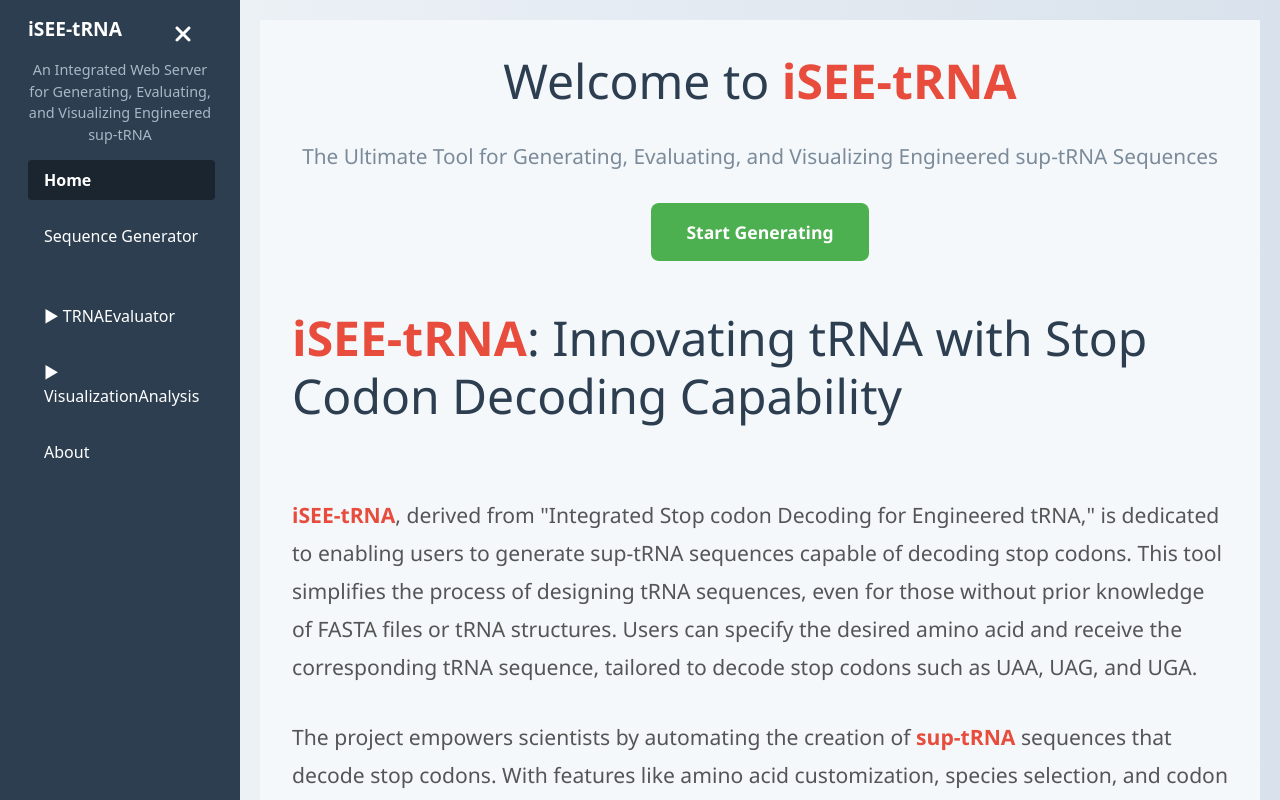
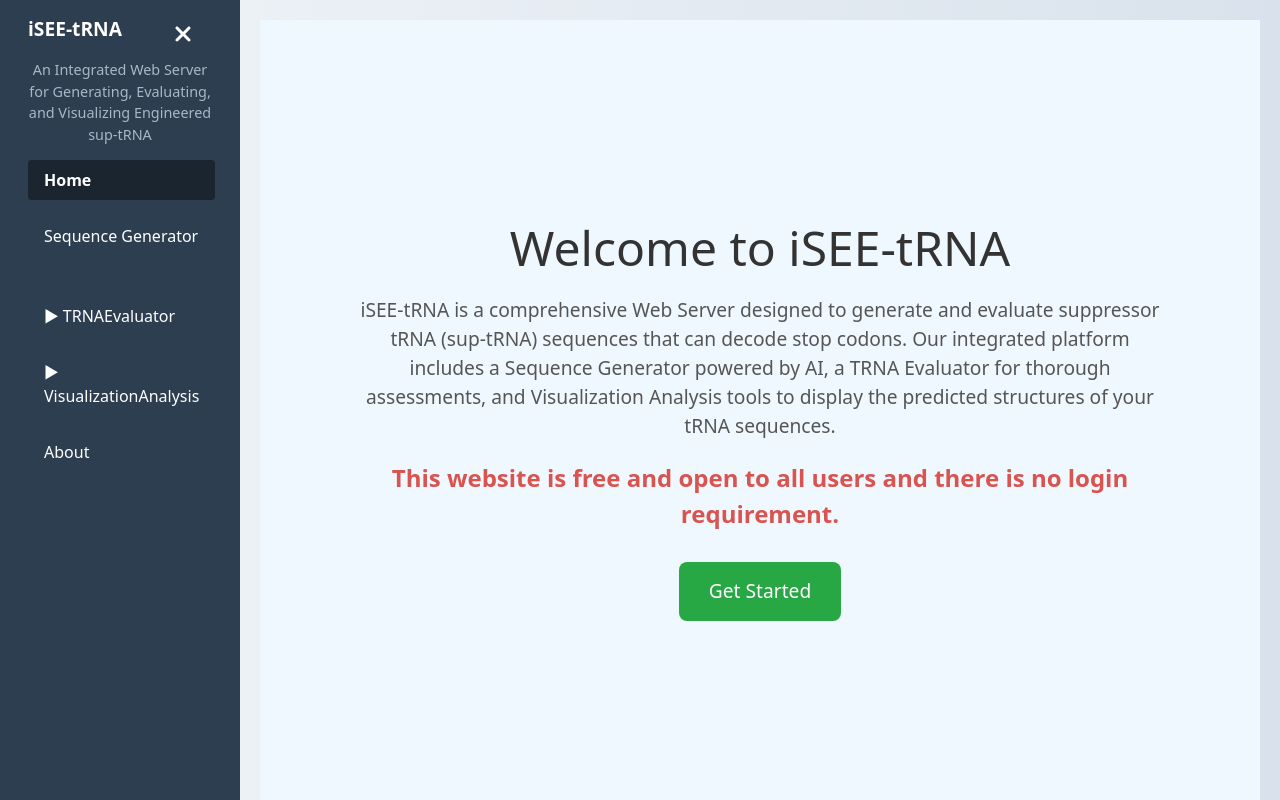
Before and after one commit to Lovelumine/AYumeRNA, a Vue app in the folder AYumeRNA-frontend/: page / in a window 1280 px wide. Built offline with nearby package versions, Linux system fonts and the light colour scheme; what @shene/table would draw is missing.

Commit message:
修改欢迎界面

```diff
--- a/AYumeRNA-frontend/src/pages/HomePage/HomePage.vue
+++ b/AYumeRNA-frontend/src/pages/HomePage/HomePage.vue
@@ -1,222 +1,72 @@
 <template>
-  <div class="home">
-    <!-- 介绍部分 -->
-    <div class="intro">
-      <h1>Welcome to <span class="highlight">iSEE-tRNA</span></h1>
-      <p>The Ultimate Tool for Generating, Evaluating, and Visualizing Engineered sup-tRNA Sequences</p>
-      <router-link to="/CodonGenerator">
-        <button class="start-btn">Start Generating</button>
-      </router-link>
-    </div>
-
-    <!-- 描述部分 -->
-    <div class="description">
-      <h2><span class="highlight">iSEE-tRNA</span>: Innovating tRNA with Stop Codon Decoding Capability</h2>
-      <p>
-        <span class="highlight">iSEE-tRNA</span>, derived from "Integrated Stop codon Decoding for Engineered tRNA," is dedicated to enabling users to generate sup-tRNA sequences capable of decoding stop codons. This tool simplifies the process of designing tRNA sequences, even for those without prior knowledge of FASTA files or tRNA structures. Users can specify the desired amino acid and receive the corresponding tRNA sequence, tailored to decode stop codons such as UAA, UAG, and UGA.
-      </p>
-      <p>
-        The project empowers scientists by automating the creation of <span class="highlight">sup-tRNA</span> sequences that decode stop codons. With features like amino acid customization, species selection, and codon adjustments, <span class="highlight">iSEE-tRNA</span> caters to various experimental setups. The backend implements advanced substitution and filtering methods, ensuring the generated sequences maintain biological functionality.
-      </p>
-      <div class="scg-container">
-        <!-- 使用 Font Awesome 图标 -->
-        <i class="fas fa-flask scg-icon"></i>
-        <p class="scg-description">
-          <span class="highlight">iSEE-tRNA</span> is designed to address the needs of the modern scientific community, allowing researchers to bypass complex manual sequence generation and focus on analyzing the sequences for critical research outcomes.
-        </p>
-      </div>
-
-      <h3>Customizable Amino Acid Codon Generator</h3>
-      <p>
-        <span class="highlight">iSEE-tRNA</span> allows users to design custom codons, generating a series of tRNA sequences. These sequences are evaluated and scored based on their efficiency in decoding specific stop codons. The tool integrates sophisticated structure prediction techniques, such as AlphaFold for tertiary structure and R2DT for secondary structure, to enhance sequence validity.
-      </p>
-      <p>
-        Furthermore, <span class="highlight">iSEE-tRNA</span> considers protein-binding interactions and aminoacyl-tRNA synthetase (ARS) activity, ensuring that the generated tRNA sequences can effectively participate in translation processes. This integration of structural and functional analysis makes <span class="highlight">iSEE-tRNA</span> a robust tool for cutting-edge molecular biology research.
-      </p>
-
-      <h3>Using Tools like tRNAscan-SE for Sequence Validation</h3>
-      <p>
-        To ensure the validity and functionality of the generated tRNA sequences, <span class="highlight">iSEE-tRNA</span> integrates tools like <a href="https://lowelab.ucsc.edu/tRNAscan-SE/" target="_blank">tRNAscan-SE</a>. This tool is designed to scan known tRNA sequences and identify functional tRNA genes by analyzing their structural features.
-      </p>
-      <p>
-        After generating the tRNA sequences, the backend compares them with sequences derived from tRNAscan-SE to identify functional tRNAs in the natural world. By comparing these sequences with known functional tRNAs, <span class="highlight">iSEE-tRNA</span> can validate the generated sequences for their biological relevance and ensure that they meet the standards of real-world tRNA functionality.
-      </p>
-      <p>
-        This comparison and validation process enables the identification of potential errors and guarantees that the generated tRNA sequences align with natural, functional tRNAs. It also helps to eliminate sequences that are likely non-functional or unsuitable for specific applications, increasing the reliability of the tool.
-      </p>
-
-      <h3>Key Features</h3>
-      <ul class="features-list">
-        <li>Automated generation of sup-tRNA sequences</li>
-        <li>Customization options for amino acids, species, and codons</li>
-        <li>Advanced secondary and tertiary structure prediction</li>
-        <li>Integration with AlphaFold and R2DT for enhanced sequence analysis</li>
-        <li>Real-time scoring of generated sequences for functional optimization</li>
-        <li>Sequence validation through comparison with natural tRNAs using tRNAscan-SE</li>
-      </ul>
-    </div>
+  <div class="welcome-container">
+    <h1>Welcome to iSEE-tRNA</h1>
+    <p>
+      iSEE-tRNA is a comprehensive Web Server designed to generate and evaluate suppressor tRNA (sup-tRNA) sequences that can decode stop codons. Our integrated platform includes a Sequence Generator powered by AI, a TRNA Evaluator for thorough assessments, and Visualization Analysis tools to display the predicted structures of your tRNA sequences.
+    </p>
+    <p class="highlight">
+      This website is free and open to all users and there is no login requirement.
+    </p>
+    <button class="start-button" @click="navigateToCodonGenerator">
+      Get Started
+    </button>
   </div>
 </template>
 
 <script setup lang="ts">
-// 页面逻辑可以在这里添加
+import { useRouter } from 'vue-router'
+
+const router = useRouter()
+
+const navigateToCodonGenerator = () => {
+  router.push('/CodonGenerator')
+}
 </script>
 
 <style scoped>
-/* 整体布局 */
-.home {
+.welcome-container {
   display: flex;
   flex-direction: column;
-  padding: 2em;
-  min-height: 100vh;
-  background-color: #f4f8fb; /* 柔和的背景色 */
-  width: 100%;
-  box-sizing: border-box;
-  font-family: 'Segoe UI', Tahoma, Geneva, Verdana, sans-serif;
+  align-items: center;
+  justify-content: center;
+  height: 100vh;
+  padding: 20px;
+  text-align: center;
+  background-color: #f0f8ff; /* 浅色背景 */
 }
 
-/* 介绍部分 */
-.intro {
-  text-align: center;  /* 居中对齐 */
-  margin-bottom: 3em;
-  width: 100%;
+h1 {
+  font-size: 3em;
+  margin-bottom: 20px;
+  color: #333;
 }
 
-.intro h1 {
-  font-size: 3em;
-  color: #2c3e50;
+p {
+  font-size: 1.2em;
+  margin-bottom: 20px;
+  max-width: 800px;
+  color: #555;
 }
 
-.intro p {
-  font-size: 1.3em;
-  color: #7b8b9a;
-  margin: 1.5em 0;
+.highlight {
+  font-size: 1.5em;
+  font-weight: bold;
+  color: #d9534f; /* 红色强调 */
+  margin-bottom: 30px;
 }
 
-.start-btn {
-  background-color: #4caf50;
+.start-button {
+  background-color: #28a745; /* 绿色背景 */
   color: white;
   border: none;
-  padding: 0.9em 2em;
-  font-size: 1.1em;
-  font-weight: bold;
+  padding: 15px 30px;
+  font-size: 1.2em;
   border-radius: 8px;
   cursor: pointer;
-  transition: background-color 0.3s ease, transform 0.2s ease;
+  transition: background-color 0.3s ease;
 }
 
-.start-btn:hover {
-  background-color: #45a049;
-  transform: scale(1.05); /* 按钮悬停放大效果 */
-}
-
-/* 描述部分 */
-.description {
-  text-align: left;  /* 左对齐 */
-  width: 100%;
-  margin: 0;  /* 移除自动居中 */
-}
-
-.description h2 {
-  font-size: 2.5em;
-  color: #2c3e50;
-  margin-bottom: 1.5em;
-}
-
-.description p {
-  font-size: 1.1em;
-  color: #555;
-  line-height: 1.8;
-  margin-bottom: 1.5em;
-}
-
-.description h3 {
-  font-size: 1.7em;
-  color: #3a4a5a;
-  margin-top: 1.5em;
-  margin-bottom: 1.2em;
-}
-
-.features-list {
-  list-style-type: none;
-  padding-left: 0;
-}
-
-.features-list li {
-  font-size: 1.1em;
-  color: #555;
-  margin-bottom: 1em;
-  padding-left: 20px;
-  position: relative;
-}
-
-.features-list li::before {
-  content: "✔";
-  color: #4caf50;
-  position: absolute;
-  left: 0;
-  font-size: 1.3em;
-  top: 0;
-}
-
-.scg-container {
-  display: flex;
-  align-items: center;
-  margin: 2em 0;
-}
-
-.scg-icon {
-  font-size: 3em;
-  color: #4caf50;
-  margin-right: 1em;
-}
-
-.scg-description {
-  font-size: 1.1em;
-  color: #555;
-  max-width: 700px;
-  line-height: 1.8;
-}
-
-/* 重点文字 */
-.highlight {
-  color: #e74c3c; /* 红色 */
-  font-weight: bold;
-}
-
-/* 响应式设计：适配小屏幕 */
-@media (max-width: 768px) {
-  .home {
-    padding: 1.5em;
-  }
-
-  .intro h1 {
-    font-size: 2.5em;
-  }
-
-  .intro p {
-    font-size: 1.1em;
-  }
-
-  .start-btn {
-    padding: 0.8em 1.8em;
-    font-size: 1em;
-  }
-
-  .description h2 {
-    font-size: 2em;
-  }
-
-  .description p {
-    font-size: 1em;
-  }
-
-  .description h3 {
-    font-size: 1.5em;
-  }
-
-  .features-list li {
-    font-size: 1em;
-  }
+.start-button:hover {
+  background-color: #218838; /* 深绿色悬停效果 */
 }
 </style>
```
